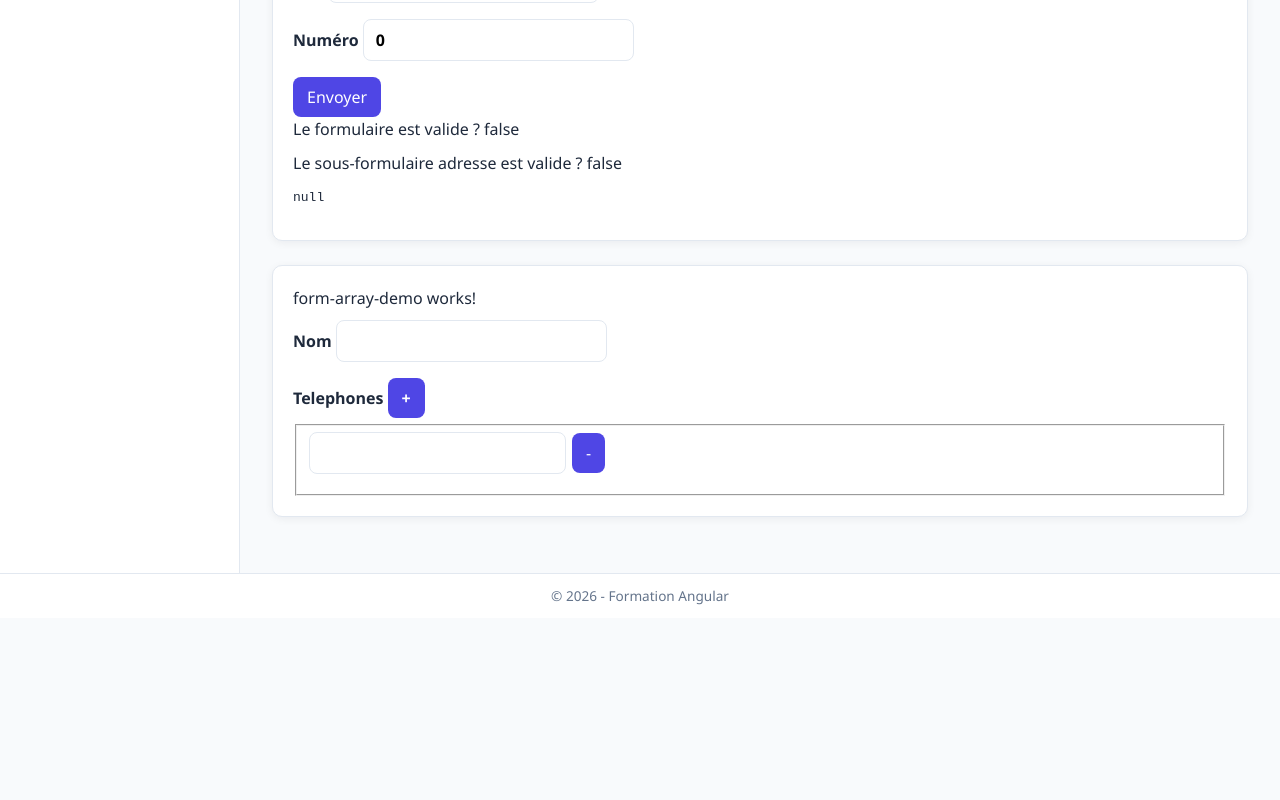
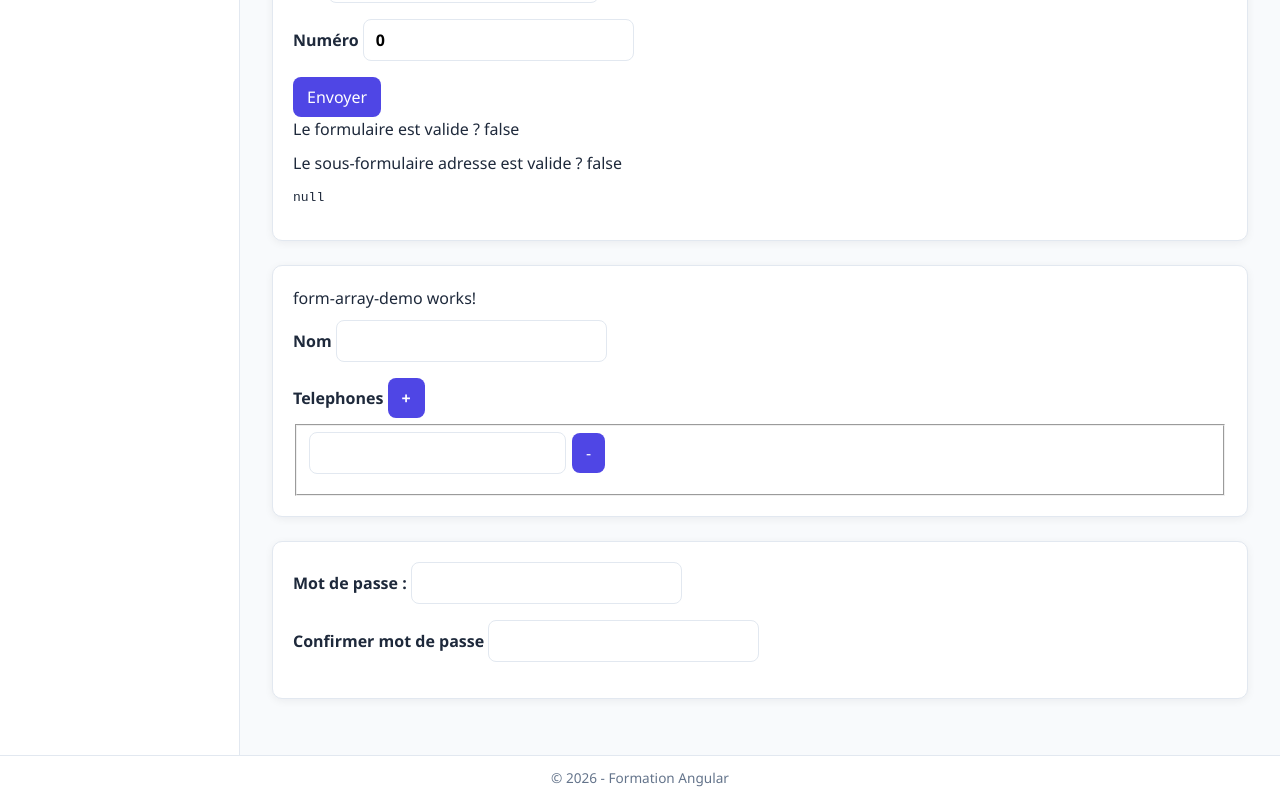
Before and after one commit to IbraAwa/demo_angular_j1_dotnet, an Angular app: page /reactiveForm in a window 1280 px wide. Shown: the part 1648-2448 px from the top of the page. Before the commit the page ends 2266 px from the top, so only its background shows below. Built offline with nearby package versions, Linux system fonts and the light colour scheme.

Commit message:
formulaire avec validation

```diff
--- a/src/app/pages/form-demo/reactive-form-demo/form-array-demo/form-array-demo.html
+++ b/src/app/pages/form-demo/reactive-form-demo/form-array-demo/form-array-demo.html
@@ -10,9 +10,9 @@
   </label>
   <!--Exactement comm formControlName on a une key contenu par formulaire-->
   <fieldset formArrayName="telephones">
-    @for (telephone of telephones.value; track $index) {
+    @for (telephone of telephones.controls; track telephone) {
       <input [formControlName]="$index">
-      <button (click)="RetirerInputTelephone($index)">-</button>
+      <button type="button" (click)="RetirerInputTelephone($index)">-</button>
       <br>
     }
   </fieldset>
--- /dev/null
+++ b/src/app/pages/form-demo/reactive-form-demo/form-validator-demo/form-validator-demo.html
@@ -0,0 +1,25 @@
+<form [formGroup]="formulaire">
+  <label>
+    Mot de passe :
+    <input type="text" formControlName="mdp">
+  </label>
+
+  @if(formulaire.controls.mdp.dirty) {
+    @if(formulaire.controls.mdp.hasError('minLength')) {
+      <p>ERROR : 4 caractère minimum</p>
+    }
+
+    @if(formulaire.controls.mdp.hasError('majuscule')) {
+      <p>ERROR : Au moin une majuscule</p>
+    }
+  }
+
+  <label>
+    Confirmer mot de passe
+    <input type="text" formControlName="confirmer">
+  </label>
+
+  @if(formulaire.hasError("differents")) {
+    <p>Salut c tony</p>
+  }
+<form>
--- /dev/null
+++ b/src/app/pages/form-demo/reactive-form-demo/form-validator-demo/form-validator-demo.ts
@@ -0,0 +1,28 @@
+import { Component, inject } from '@angular/core';
+import { FormBuilder, ReactiveFormsModule, Validators } from '@angular/forms';
+import { validate } from '@angular/forms/signals';
+import { confirmePassword, contientMajuscule } from './validator-custom-demo';
+
+@Component({
+  imports: [ReactiveFormsModule],
+  selector: 'app-form-validator-demo',
+  styleUrl: './form-validator-demo.scss',
+  templateUrl: './form-validator-demo.html',
+})
+export class FormValidatorDemo {
+  fb = inject(FormBuilder) // fb = formBuilder
+
+  formulaire =  this.fb.group(
+  {
+    mdp: ['', [Validators.required, contientMajuscule, Validators.minLength(4)]],
+    confirmer: ['', [Validators.required, contientMajuscule, Validators.minLength(4)]]
+  },
+  {
+    validators: [confirmePassword]
+  }
+  )
+
+  slt() {
+    this.formulaire.controls.mdp
+  }
+}
--- /dev/null
+++ b/src/app/pages/form-demo/reactive-form-demo/form-validator-demo/validator-custom-demo.ts
@@ -0,0 +1,29 @@
+import { AbstractControl, ValidationErrors, ValidatorFn } from "@angular/forms";
+
+/*
+export const contientMajuscule => on crée une constante qu’on peut importer ailleurs, rien de fou
+: ValidatorFn => c’est le type de la constante. On dit a ts “ce truc la c’est une fonction de valiation Angular”. Comme const age: number = 5, sauf qu’ici le type c’est une fonction
+= (control: AbstractControl) => la c’est la fonction fléchée elle-même, avec son paramètre control qui est de type AbstractControl (le champ du form)
+: ValidationErrors | null => ça c’est le type de retour de la fonction, elle renvoie soit un objet d’erreur, soit null
+=> { ... } => le corps de la fonction
+*/
+export const contientMajuscule: ValidatorFn = (control: AbstractControl): ValidationErrors | null => {
+  return /[A-Z]/.test(control.value) ? null : { majuscule: true };
+};
+
+
+export const confirmePassword: ValidatorFn = (group : AbstractControl): ValidationErrors | null => {
+  const mdp = group.get('mdp')?.value
+  const confirm = group.get('confirmer')?.value;
+
+  return mdp === confirm ? null : { differents : true}
+}
+
+export function confirmePasswordee(cUn : string, cDeux : string) : ValidatorFn {
+  return (group: AbstractControl) : ValidationErrors | null => {
+    const mdp = group.get('mdp')?.value
+    const confirm = group.get('confirmer')?.value;
+
+    return mdp === confirm ? null : { differents : true}
+  }
+}
--- a/src/app/pages/form-demo/reactive-form-demo/reactive-form-demo.html
+++ b/src/app/pages/form-demo/reactive-form-demo/reactive-form-demo.html
@@ -25,3 +25,5 @@
 <app-form-group-demo class="card"/>
 
 <app-form-array-demo class="card"/>
+
+<app-form-validator-demo class="card">
--- a/src/app/pages/form-demo/reactive-form-demo/reactive-form-demo.ts
+++ b/src/app/pages/form-demo/reactive-form-demo/reactive-form-demo.ts
@@ -3,9 +3,10 @@ import { NgModel } from '../ng-model/ng-model';
 import { FormControlDemo } from './form-control-demo/form-control-demo';
 import { FormGroupDemo } from './form-group-demo/form-group-demo';
 import { FormArrayDemo } from './form-array-demo/form-array-demo';
+import { FormValidatorDemo } from './form-validator-demo/form-validator-demo';
 
 @Component({
-  imports: [NgModel, FormControlDemo, FormGroupDemo, FormArrayDemo],
+  imports: [NgModel, FormControlDemo, FormGroupDemo, FormArrayDemo, FormValidatorDemo],
   selector: 'app-reactive-form-demo',
   styleUrl: './reactive-form-demo.scss',
   templateUrl: './reactive-form-demo.html',
```
Also changed, not shown: src/app/pages/form-demo/reactive-form-demo/form-validator-demo/form-validator-demo.scss (added), 1 other file (tests, documents, lock files or other folders).
